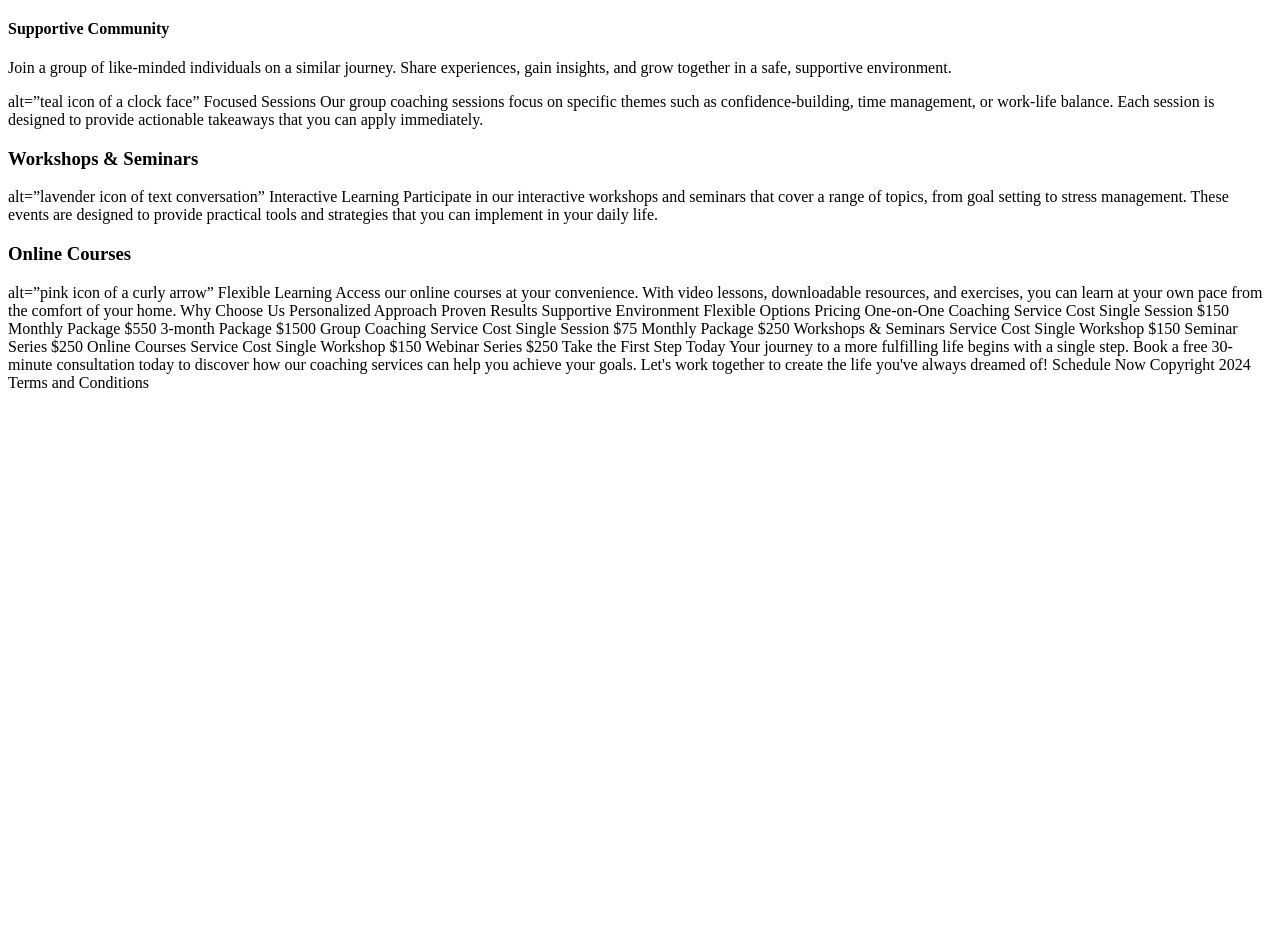
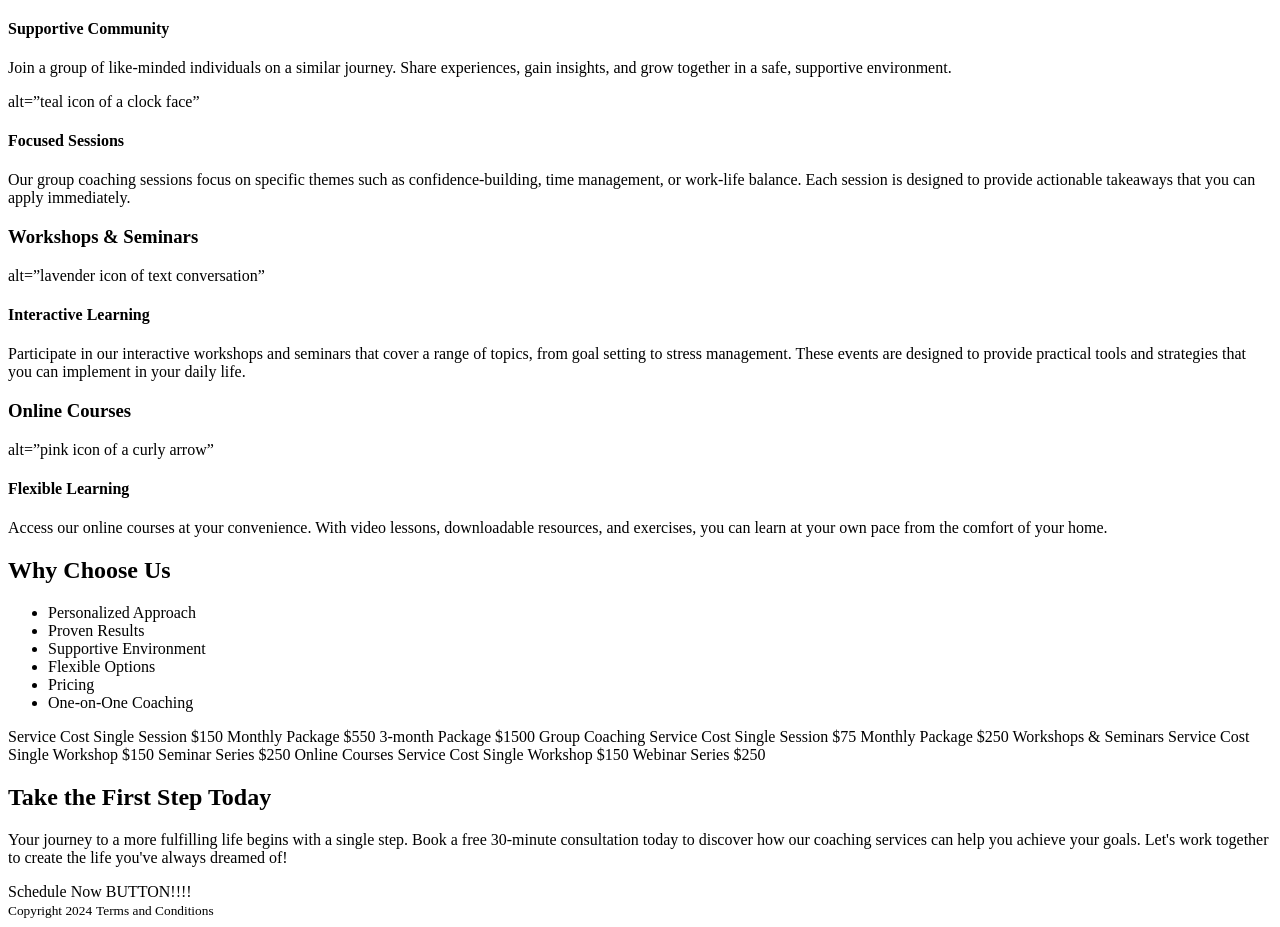
Before and after one commit to baehino/path-to-success, a plain HTML site: page index.html in a window 1280 px wide. Shown: the part 763-1690 px from the top of the page. Before the commit the page ends 1163 px from the top, so only its background shows below. Drawn offline with Linux system fonts and the light colour scheme.

Commit message:
Update index.html

```diff
--- a/index.html
+++ b/index.html
@@ -6,9 +6,10 @@
     <title>Path to Success</title>
 </head>
 <body>
+<header>
     <h1>Path to Success</h1>
 <p>Unlock your full potential with personalized life coaching</p>
-
+</header>
 <nav>
 <h2>Menu</h2>
 <ul>
@@ -19,7 +20,8 @@
 </ul>
 </nav>
 
-
+<main>
+<section id="services">
 <h2>Our Services</h2>
 <h3>One-on-One Coaching</h3>
 
@@ -45,29 +47,35 @@ alt=”yellow icon of hands clasping”
 
 
 alt=”teal icon of a clock face”
-Focused Sessions
-Our group coaching sessions focus on specific themes such as confidence-building, time management, or work-life balance. Each session is designed to provide actionable takeaways that you can apply immediately.
+<h4>Focused Sessions</h4>
+<p>Our group coaching sessions focus on specific themes such as confidence-building, time management, or work-life balance. Each session is designed to provide actionable takeaways that you can apply immediately.</p>
 
 <h3>Workshops & Seminars</h3>
 
 alt=”lavender icon of text conversation”
-Interactive Learning
-Participate in our interactive workshops and seminars that cover a range of topics, from goal setting to stress management. These events are designed to provide practical tools and strategies that you can implement in your daily life.
+<h4>Interactive Learning</h4>
+<p>Participate in our interactive workshops and seminars that cover a range of topics, from goal setting to stress management. These events are designed to provide practical tools and strategies that you can implement in your daily life.</p>
 
 <h3>Online Courses</h3>
 
 alt=”pink icon of a curly arrow”
-Flexible Learning
-Access our online courses at your convenience. With video lessons, downloadable resources, and exercises, you can learn at your own pace from the comfort of your home.
+<h4>Flexible Learning</h4>
+<p>Access our online courses at your convenience. With video lessons, downloadable resources, and exercises, you can learn at your own pace from the comfort of your home.</p>
+</section>
 
-Why Choose Us
-Personalized Approach
-Proven Results
-Supportive Environment
-Flexible Options
-Pricing
-One-on-One Coaching
+<section id="choose">
+<h2>Why Choose Us</h2>
+<ul>
+    <li>Personalized Approach</li>
+    <li>Proven Results</li>
+    <li>Supportive Environment</li>
+    <li>Flexible Options</li>
+    <li>Pricing</li>
+    <li>One-on-One Coaching</li>
+</ul>
+</section>
 
+<section id="tables">
 Service
 Cost
 Single Session
@@ -106,15 +114,19 @@ Single Workshop
 $150
 Webinar Series
 $250
+</section>
 
+<section id="journey">
+<h2>Take the First Step Today</h2>
+<p>Your journey to a more fulfilling life begins with a single step. Book a free 30-minute consultation today to discover how our coaching services can help you achieve your goals. Let's work together to create the life you've always dreamed of!</p>
 
-Take the First Step Today
-Your journey to a more fulfilling life begins with a single step. Book a free 30-minute consultation today to discover how our coaching services can help you achieve your goals. Let's work together to create the life you've always dreamed of!
-
-Schedule Now
-
-Copyright 2024
-Terms and Conditions
+Schedule Now BUTTON!!!!
+    </section>
+</main>
+<footer>
+<small>Copyright 2024</small>
+<small>Terms and Conditions</small>
+</footer>
 
 </body>
 </html>
```
